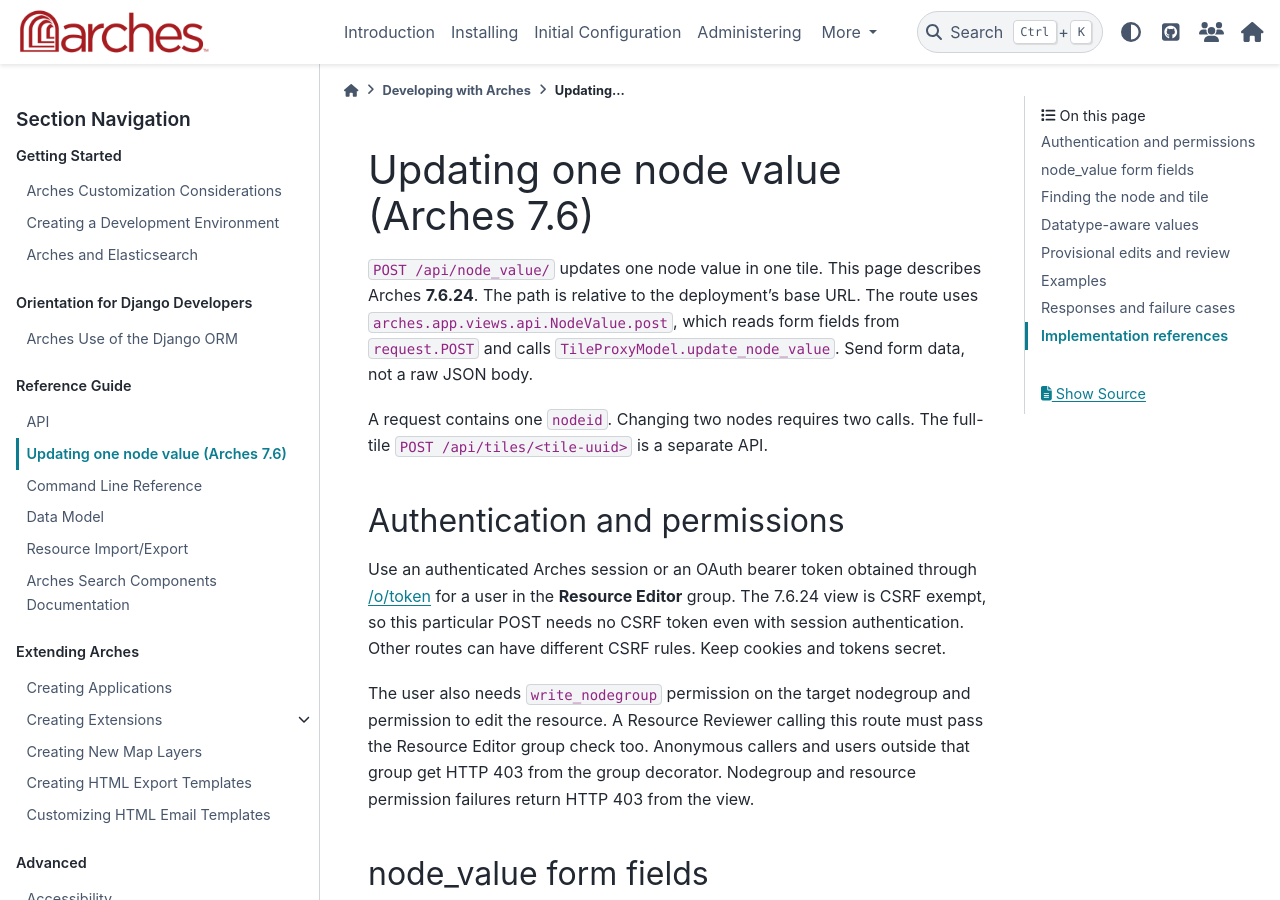
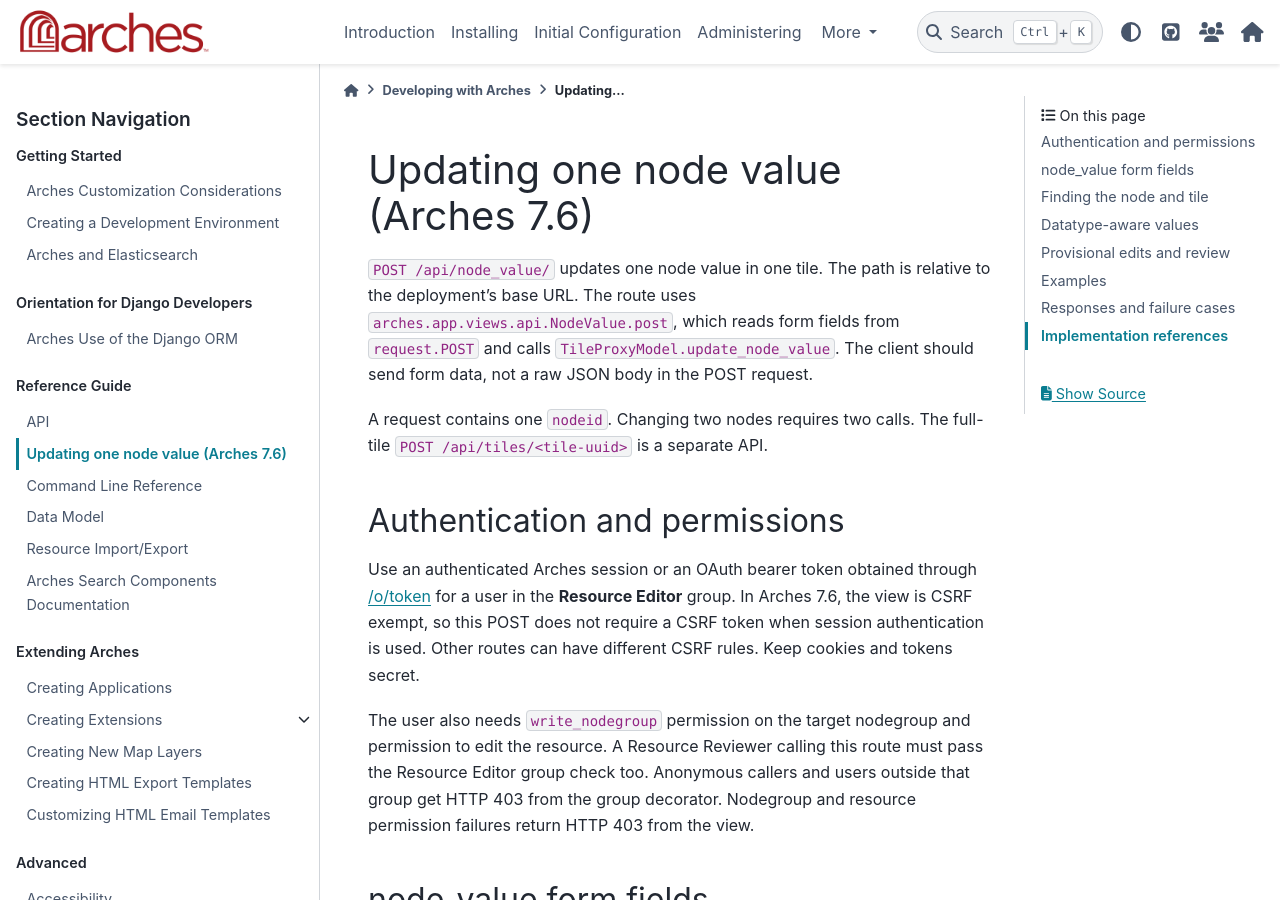
Before and after one commit to archesproject/arches-docs, a Sphinx documentation site: the page built from docs/developing/reference/node-value-api.rst, in a window 1280 px wide and 900 px high. Built offline with Sphinx 7.4.7 and the PyData theme 0.15.4, drawn with Linux system fonts in a browser that asks for light colours; some of the changed text lies outside the part shown.

Commit message:
Address node_value documentation review

```diff
--- a/docs/developing/reference/node-value-api.rst
+++ b/docs/developing/reference/node-value-api.rst
@@ -3,11 +3,12 @@
 Updating one node value (Arches 7.6)
 ====================================
 
-``POST /api/node_value/`` updates one node value in one tile. This page
-describes Arches **7.6.24**. The path is relative to the deployment's base
+``POST /api/node_value/`` updates one node value in one tile. The path is
+relative to the deployment's base
 URL. The route uses ``arches.app.views.api.NodeValue.post``, which reads
 form fields from ``request.POST`` and calls
-``TileProxyModel.update_node_value``. Send form data, not a raw JSON body.
+``TileProxyModel.update_node_value``. The client should send form data,
+not a raw JSON body in the POST request.
 
 A request contains one ``nodeid``. Changing two nodes requires two calls.
 The full-tile ``POST /api/tiles/<tile-uuid>`` is a separate API.
@@ -16,9 +17,9 @@
 ------------------------------
 
 Use an authenticated Arches session or an OAuth bearer token obtained through
-:ref:`/o/token <auth>` for a user in the **Resource Editor** group. The
-7.6.24 view is CSRF exempt, so this particular
-POST needs no CSRF token even with session authentication. Other routes can
+:ref:`/o/token <auth>` for a user in the **Resource Editor** group. In Arches
+7.6, the view is CSRF exempt, so this POST does not require a CSRF token
+when session authentication is used. Other routes can
 have different CSRF rules. Keep cookies and tokens secret.
 
 The user also needs ``write_nodegroup`` permission on the target nodegroup
```
Also changed, not shown: other parts of docs/developing/reference/node-value-api.rst (+1 -1 lines).
